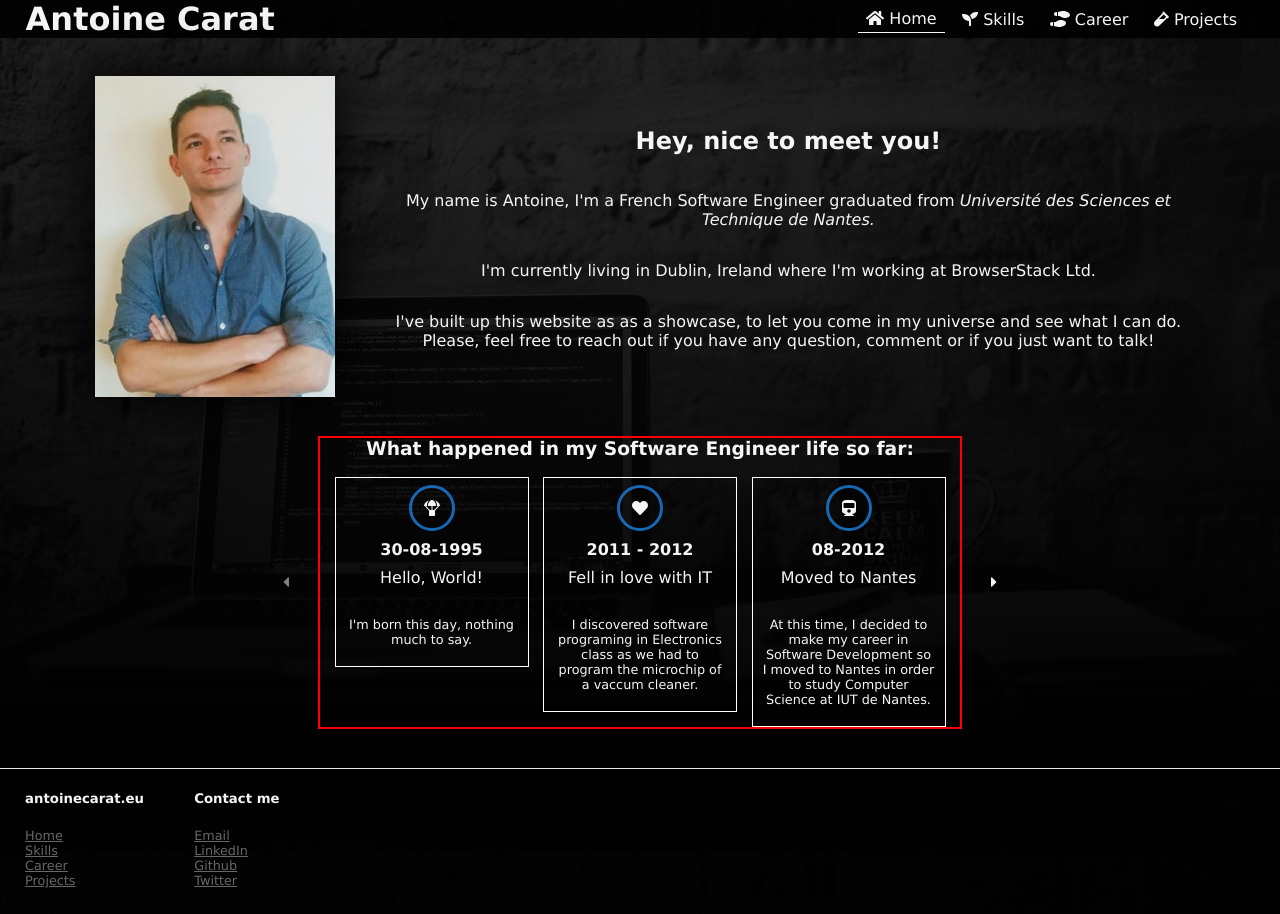
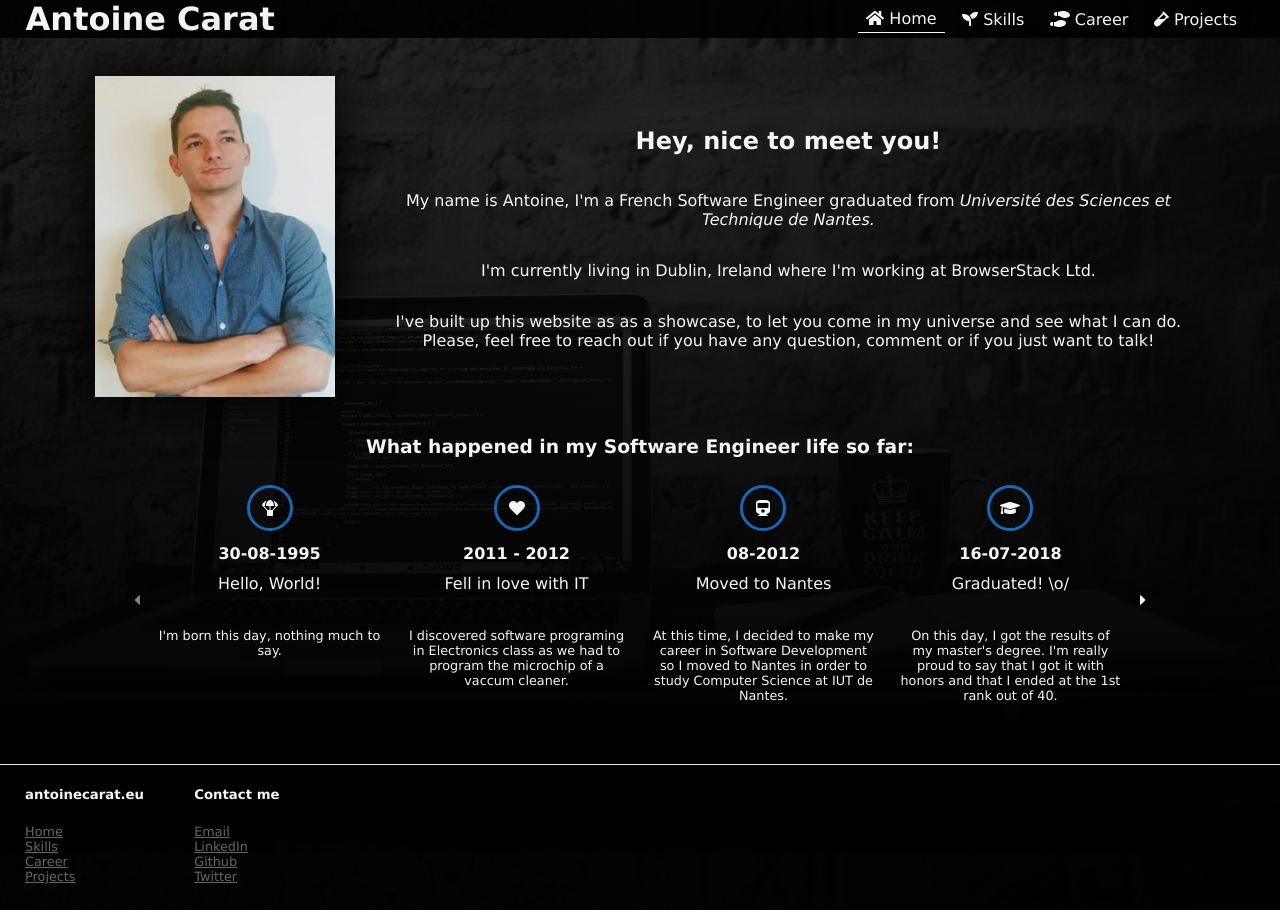
Before and after one commit to antoinecarat/antoinecarat.eu, a Vue app: page / in a window 1280 px wide. Built offline with nearby package versions, Linux system fonts and the light colour scheme.

Commit message:
Ajust timeline structure

```diff
--- a/src/components/views/Timeline.vue
+++ b/src/components/views/Timeline.vue
@@ -1,10 +1,10 @@
 <template>
   <div class="timeline">
-    <span class="timeline-control" :class="{'is-disabled': !canMoveLeft()}" @click="moveLeft()" v-show="this.events != []">
-      <font-awesome-icon icon="caret-left" />
-    </span>
+    <h3 class="timeline-title">{{title}}</h3>
     <div class="timeline-content">
-      <h3 class="timeline-title">{{title}}</h3>
+      <span class="timeline-control" :class="{'is-disabled': !canMoveLeft()}" @click="moveLeft()" v-show="this.events != []">
+        <font-awesome-icon icon="caret-left" />
+      </span>
       <div class="events-wrapper">
         <div class="timeline-placeholder" v-show="this.events.length < 1">
           No event to show, sorry about that!
@@ -20,10 +20,10 @@
           </div>
         </div>
       </div>
+      <span class="timeline-control" :class="{'is-disabled': !canMoveRight()}" @click="moveRight()" v-show="this.events != []">
+        <font-awesome-icon icon="caret-right" />
+      </span>
     </div>
-    <span class="timeline-control" :class="{'is-disabled': !canMoveRight()}" @click="moveRight()" v-show="this.events != []">
-      <font-awesome-icon icon="caret-right" />
-    </span>
   </div>
 </template>
 
@@ -72,7 +72,7 @@ export default {
   },
   mounted: function () {
     if (screen.width > 768) {
-      this.lastIndex = 3;
+      this.lastIndex = 4;
     }
   }
 }
@@ -82,7 +82,7 @@ export default {
 
 .timeline {
   display: flex;
-  flex-flow: row nowrap;
+  flex-flow: column nowrap;
   justify-content: center;
   align-items: center;
   text-align: center;
@@ -105,11 +105,11 @@ export default {
   }
 
   .timeline-content {
-    border: 2px solid red;
-    width: 50%;
-    @media only screen and (max-width: 768px) {
-      width: 80%;
-    }
+    width: 80%;
+    display: flex;
+    flex-flow: row nowrap;
+    justify-content: center;
+    align-items: center;
     overflow:  hidden;
     position: relative;
 
@@ -121,7 +121,6 @@ export default {
     }
 
     .timeline-event {
-      border: 1px solid white;
       width: 30%;
       @media only screen and (max-width: 768px) {
         width: 80%;
```
